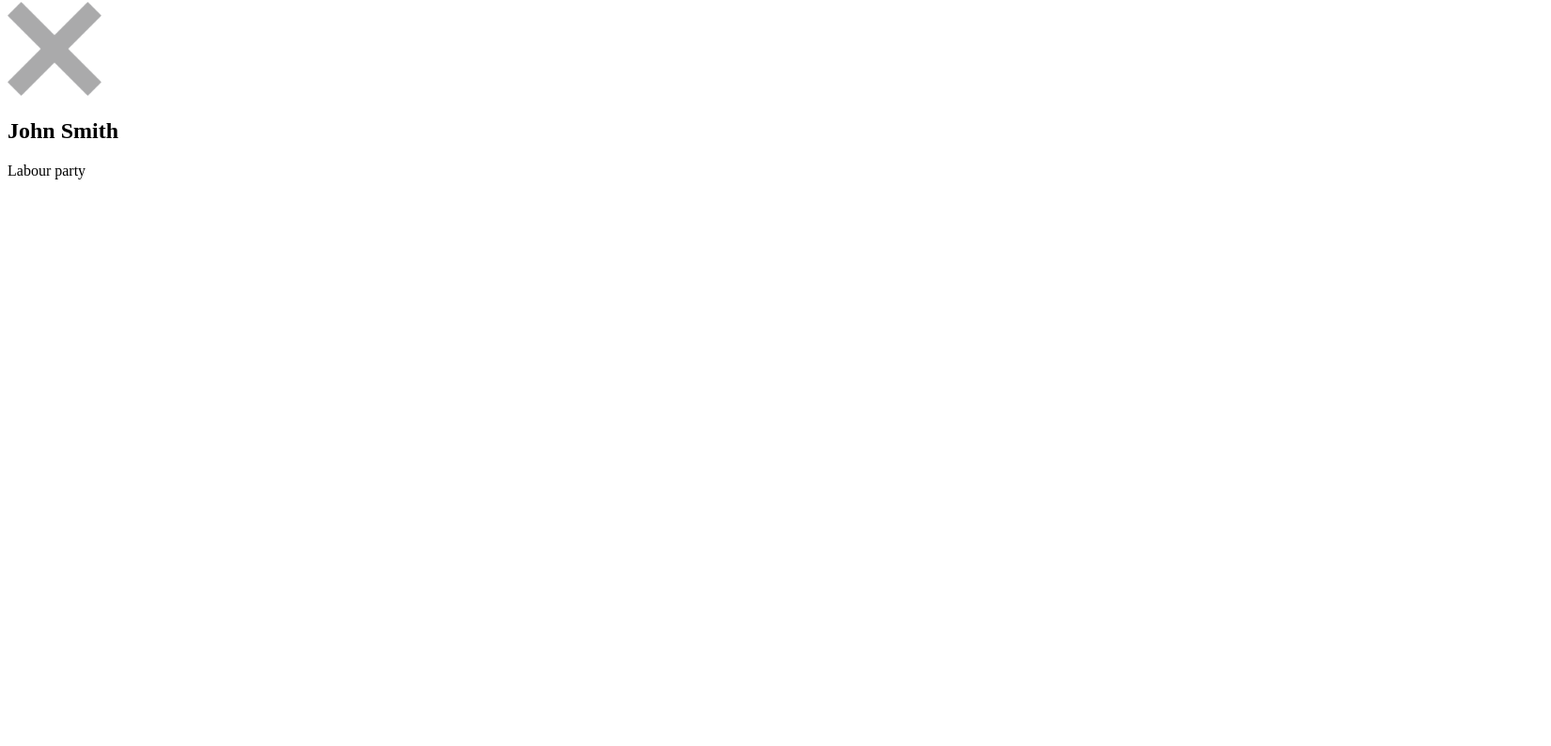
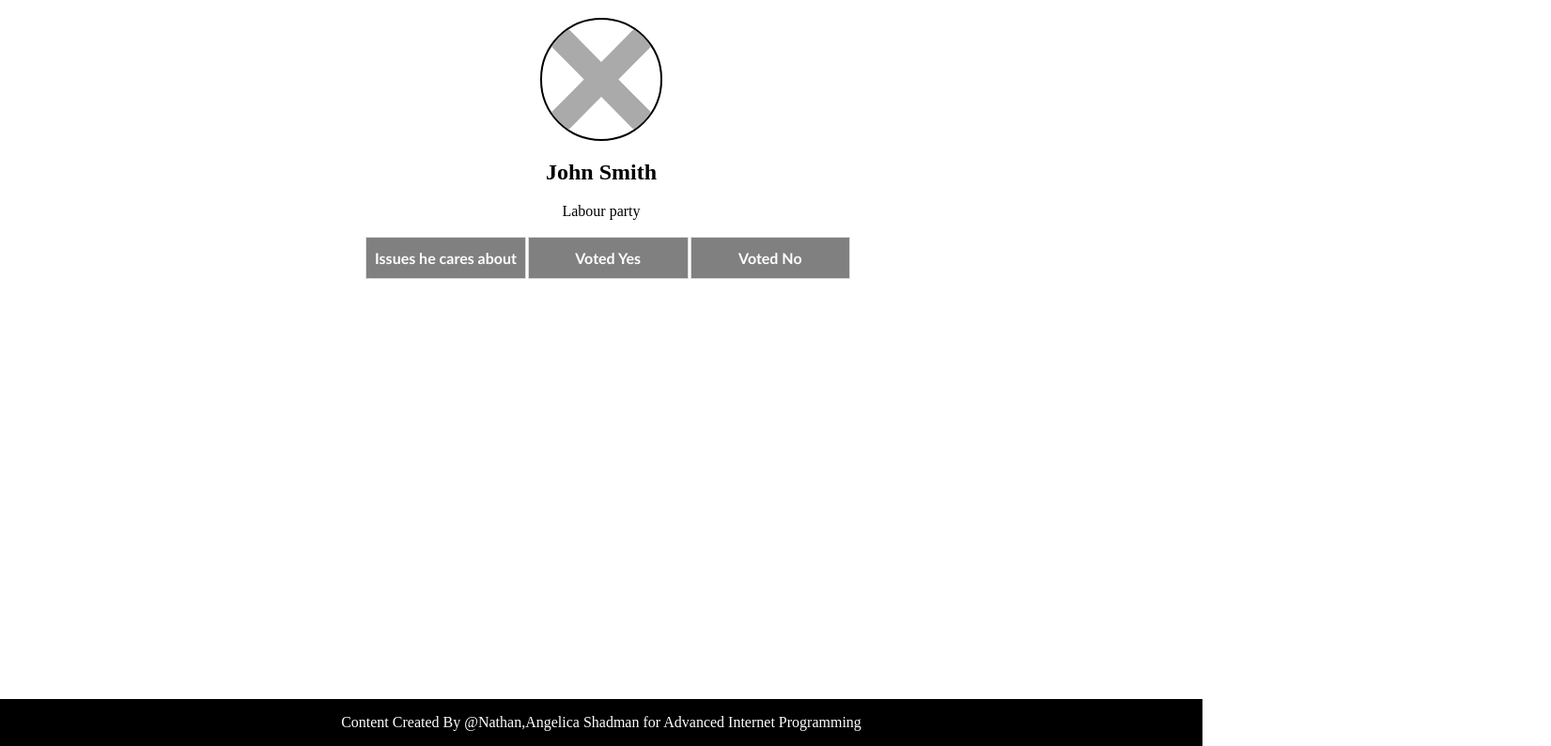
Before and after one commit to TheButchersBoy/members-of-parliament, a React (Create React App) app: page / in a window 1280 px wide. Shown: the part 6-800 px from the top of the page at 94% size, 1651 px wide, since content can reach past the window. Built offline with nearby package versions, Linux system fonts and the light colour scheme; the HTML template or start-up script is replaced by a standard one.

Commit message:
Add files via upload
New CSS classes added in assets folder. The MP person is moved towards the center. A footer is added to the App.js class so that its available across the entire content.

```diff
--- a/src/App.js
+++ b/src/App.js
@@ -1,11 +1,17 @@
-import React, { Component } from 'react';
-import SingleMP from './pages/singleMP/SingleMP';
-
+import React, { Component } from "react";
+import SingleMP from "./pages/singleMP/SingleMP";
+import "./assets/stylesheets/footer.css";
 class App extends Component {
   render() {
     return (
       <div>
         <SingleMP />
+        <div className="footer">
+          <p>
+            Content Created By @Nathan,Angelica Shadman for Advanced Internet
+            Programming
+          </p>
+        </div>
       </div>
     );
   }
--- /dev/null
+++ b/src/assets/stylesheets/MpImages.css
@@ -0,0 +1,34 @@
+.CircularImage {
+  width: 10%;
+  border: 2px solid black;
+  border-radius: 50%;
+
+  margin-left: auto;
+  margin-right: auto;
+  display: block;
+}
+.MpHeadings {
+  text-align: center;
+}
+.SizeTitle {
+  margin-top: 2%;
+}
+.MpValues {
+  font-family: "Trebuchet MS", Arial, Helvetica, sans-serif;
+  margin-left: 30%;
+  margin-right: 20%;
+  width: 70%;
+  display: block;
+  width: 100%;
+}
+th {
+  border: 1px solid #ddd;
+  width: 33%;
+  padding: 8px;
+  padding-top: 12px;
+  text-align: center;
+  padding-bottom: 12px;
+  text-align: center;
+  background-color: grey;
+  color: white;
+}
--- /dev/null
+++ b/src/assets/stylesheets/footer.css
@@ -0,0 +1,9 @@
+.footer {
+  position: fixed;
+  left: 0;
+  bottom: 0;
+  width: 100%;
+  background-color: black;
+  color: white;
+  text-align: center;
+}
--- a/src/pages/singleMP/SingleMP.js
+++ b/src/pages/singleMP/SingleMP.js
@@ -1,13 +1,28 @@
-import React, { Component } from 'react';
-import temp from '../../assets/temp.png';
+import React, { Component } from "react";
+import temp from "../../assets/temp.png";
+
+import "../../assets/stylesheets/MpImages.css";
 
 class SingleMP extends Component {
   render() {
     return (
       <div>
-        <img src={temp} style={{width: 100}} />
-        <h2>John Smith</h2>
-        <p>Labour party</p>
+        <div className="SizeTitle">
+          <img src={temp} className="CircularImage" />
+          <div className="MpHeadings">
+            <h2>John Smith</h2>
+            <p>Labour party</p>
+          </div>
+        </div>
+        <div className="MpValues">
+          <table>
+            <tr>
+              <th>Issues he cares about</th>
+              <th>Voted Yes</th>
+              <th>Voted No</th>
+            </tr>
+          </table>
+        </div>
       </div>
     );
   }
```
Also changed, not shown: src/package.json (added, +11 -0 lines).
